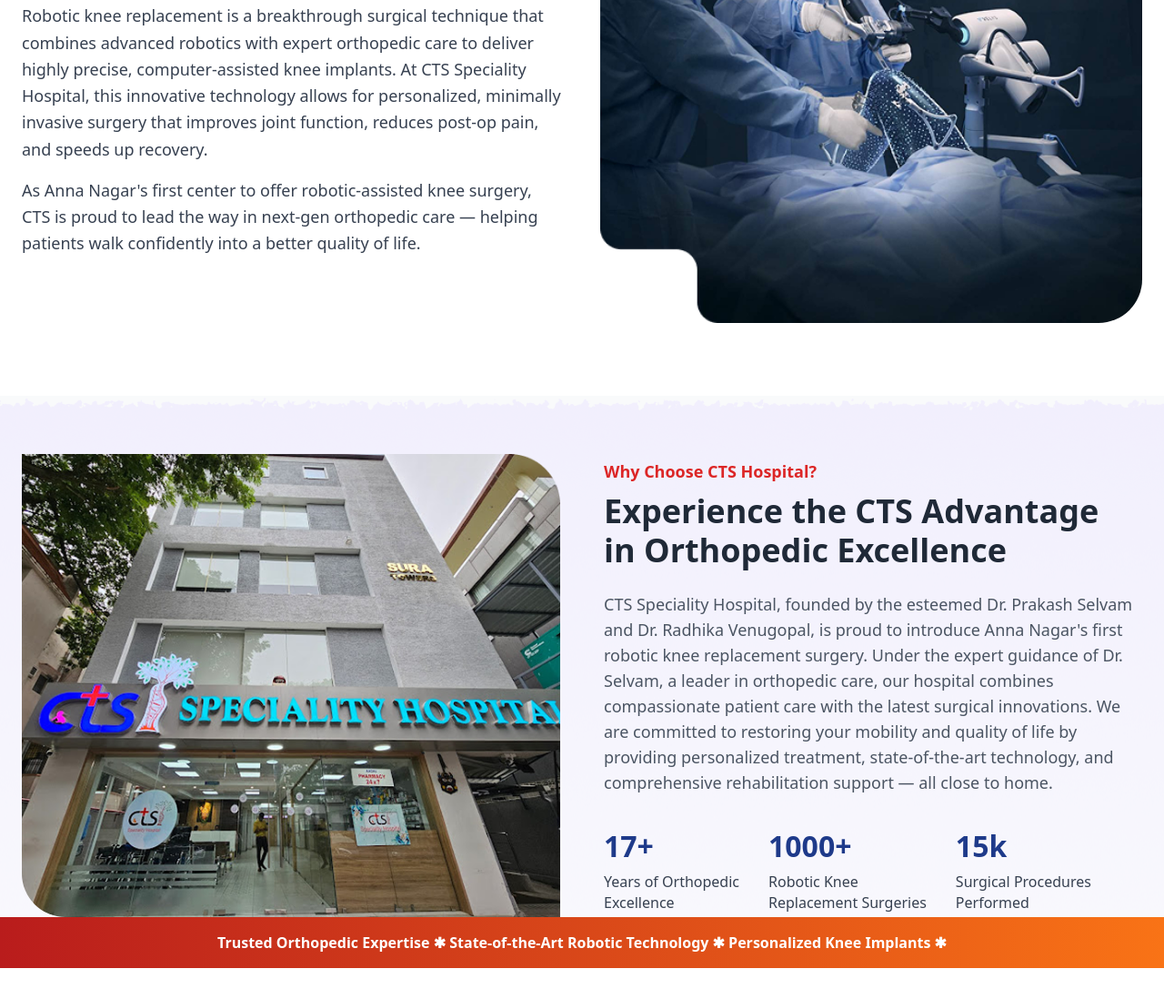
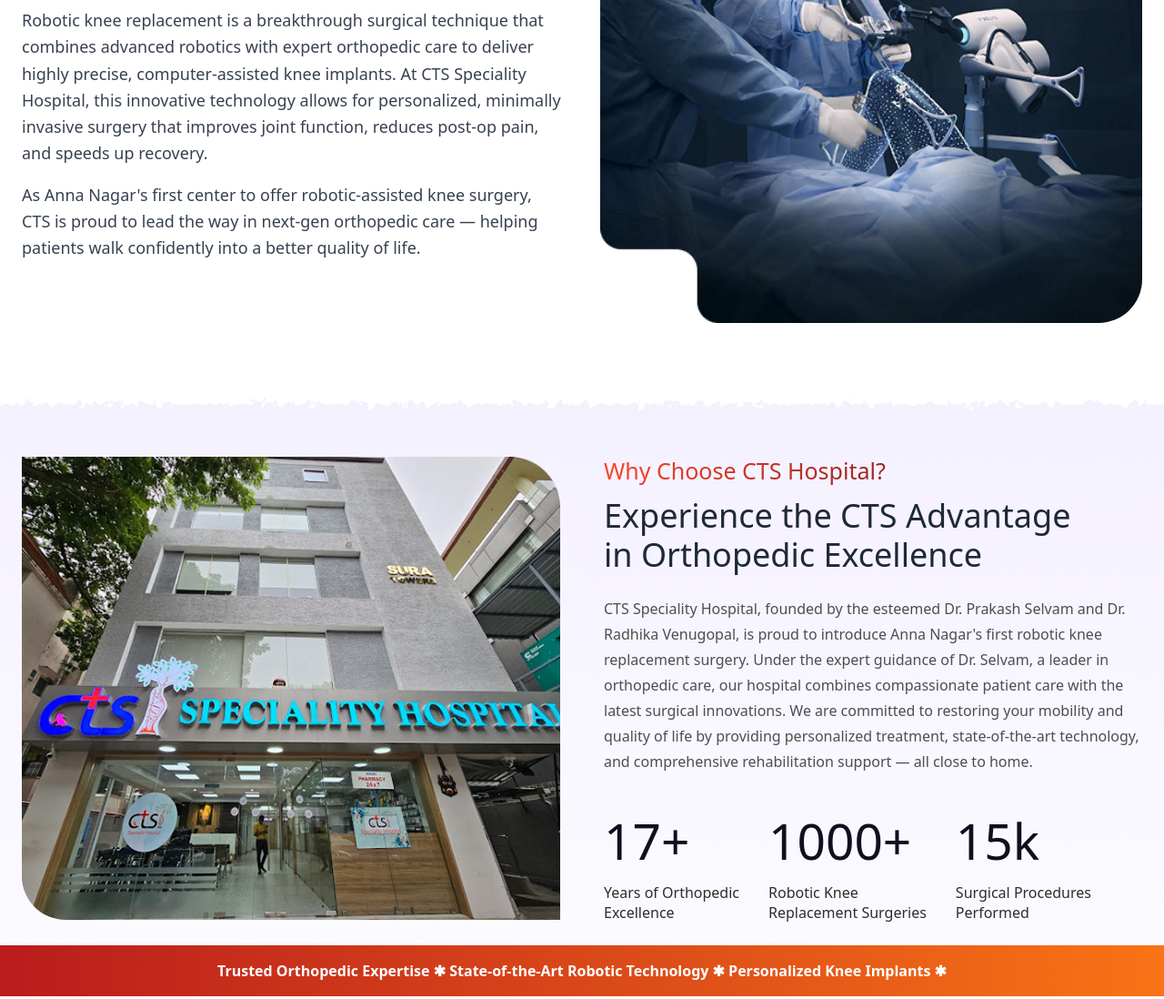
Before and after one commit to amulxc/CTS-Landing-Page, a plain HTML site: page index.html in a window 1280 px wide. Shown: the part 976-2074 px from the top of the page at 91% size. Drawn offline with nearby package versions, Linux system fonts and the light colour scheme.

Commit message:
Refactor index.html for improved text styling and structure; update styles.css to enhance visual consistency and responsiveness, including new class definitions for better typography.

```diff
--- a/asstes/css/styles.css
+++ b/asstes/css/styles.css
@@ -217,9 +217,9 @@ body, input, textarea, button {
 
 /* Why Choose CTS Section */
 
-.why-section {
+/* .why-section {
   background: #f9fafb;
-}
+} */
 
 .why-container {
   max-width: 1280px;
@@ -229,6 +229,7 @@ body, input, textarea, button {
   grid-template-columns: 1fr;
   gap: 3rem;
   align-items: center;
+  padding-bottom: 25px;
 }
 
 @media (min-width: 1024px) {
@@ -254,22 +255,24 @@ body, input, textarea, button {
 }
 
 .why-subheading {
-  color: #dc2626; /* red-600 */
-  font-weight: 600;
-  font-size: 1.125rem;
+  background: linear-gradient(90deg,rgba(251, 69, 42, 1) 0%, rgba(158, 40, 36, 1) 50%);
+  -webkit-background-clip: text;
+  -webkit-text-fill-color: transparent;
+  font-weight: 400;
+  font-size: 25px;
   margin-bottom: 0.5rem;
 }
 
 .why-heading {
   font-size: 2.25rem;
-  font-weight: 700;
+  font-weight: 400;
   margin-bottom: 1.5rem;
   line-height: 1.2;
 }
 
 .why-description {
-  color: #4b5563; /* gray-600 */
-  font-size: 1.125rem;
+  color: #4E4E4E;
+  font-size: 16px;
   line-height: 1.75rem;
   margin-bottom: 2rem;
 }
@@ -281,14 +284,14 @@ body, input, textarea, button {
 }
 
 .stat-number {
-  font-size: 2rem;
-  font-weight: 700;
-  color: #1e3a8a; /* blue-900 */
+  font-size: 55px;
+  font-weight: 400;
+  color: #120D1F; /* blue-900 */
 }
 
 .stat-label {
-  color: #374151;
-  font-size: 1rem;
+  color: #2D2D2D;
+  font-size: 16px;
   line-height: 1.4;
   margin-top: 0.25rem;
 }
@@ -444,7 +447,7 @@ body, input, textarea, button {
   display: block;
 }
 
-/* Gradient CTA Section */
+/* Gradient CTA S ection */
 .gradient-cta-section {
   background: linear-gradient(90deg, #6d28d9 0%, #ec4899 100%);
   padding: 4rem 0;
@@ -636,6 +639,7 @@ body, input, textarea, button {
   background: linear-gradient(90deg,rgba(251, 69, 42, 1) 0%, rgba(158, 40, 36, 1) 50%);
   -webkit-background-clip: text;
   -webkit-text-fill-color: transparent;
+  font-size: 25px;
 }
 
 .about-gradient-h2 {
@@ -645,3 +649,10 @@ body, input, textarea, button {
   letter-spacing: 0;
   vertical-align: middle;
 }
+
+.about-gradient-p {
+  color: #666666;
+  font-weight: 400;
+  font-size: 16px;
+  line-height: 26.08px;
+}
--- a/index.html
+++ b/index.html
@@ -58,19 +58,19 @@
 
       <!-- Left Text Content -->
       <div>
-        <h3 class="about-gradient-title font-semibold text-lg mb-2">About Us</h3>
+        <h3 class="about-gradient-title font-semibold mb-2">About Us</h3>
         <h2 class="about-gradient-h2 mb-6">
           Robotic Knee Replacement at<br class="hidden md:block" />
           CTS Hospital
         </h2>
-        <p class="text-gray-700 text-lg mb-4 leading-relaxed">
+        <p class="about-gradient-p text-gray-700 text-lg mb-4 leading-relaxed">
           Robotic knee replacement is a breakthrough surgical technique that combines
           advanced robotics with expert orthopedic care to deliver highly precise,
           computer-assisted knee implants. At CTS Speciality Hospital, this innovative
           technology allows for personalized, minimally invasive surgery that improves joint
           function, reduces post-op pain, and speeds up recovery.
         </p>
-        <p class="text-gray-700 text-lg leading-relaxed">
+        <p class="about-gradient-p text-gray-700 text-lg leading-relaxed">
           As Anna Nagar's first center to offer robotic-assisted knee surgery, CTS is proud
           to lead the way in next-gen orthopedic care — helping patients walk confidently
           into a better quality of life.
@@ -257,8 +257,8 @@
     </div>
   </section>
 
-  <section class="gradient-cta-section">
-    <div class="gradient-cta-container">
+  <section class="position-relative">
+    <div class="gradient-cta-section gradient-cta-container">
       <!-- Left: Text -->
       <div class="gradient-cta-text">
         <h2 class="gradient-cta-title">Ready to take the first step towards a<br>pain-free, active life?</h2>
@@ -267,7 +267,7 @@
       </div>
       <!-- Right: Image -->
       <div class="gradient-cta-img-wrapper">
-        <img src="asstes/image/whychoose/4.png" alt="Senior man jogging" class="gradient-cta-img">
+        <img src="asstes/image/whychoose/4.png" alt="Senior man jogging" class="gradient-cta-img position-absolute bottom-0 right-0 !h-[700px]">
       </div>
     </div>
   </section>
```
